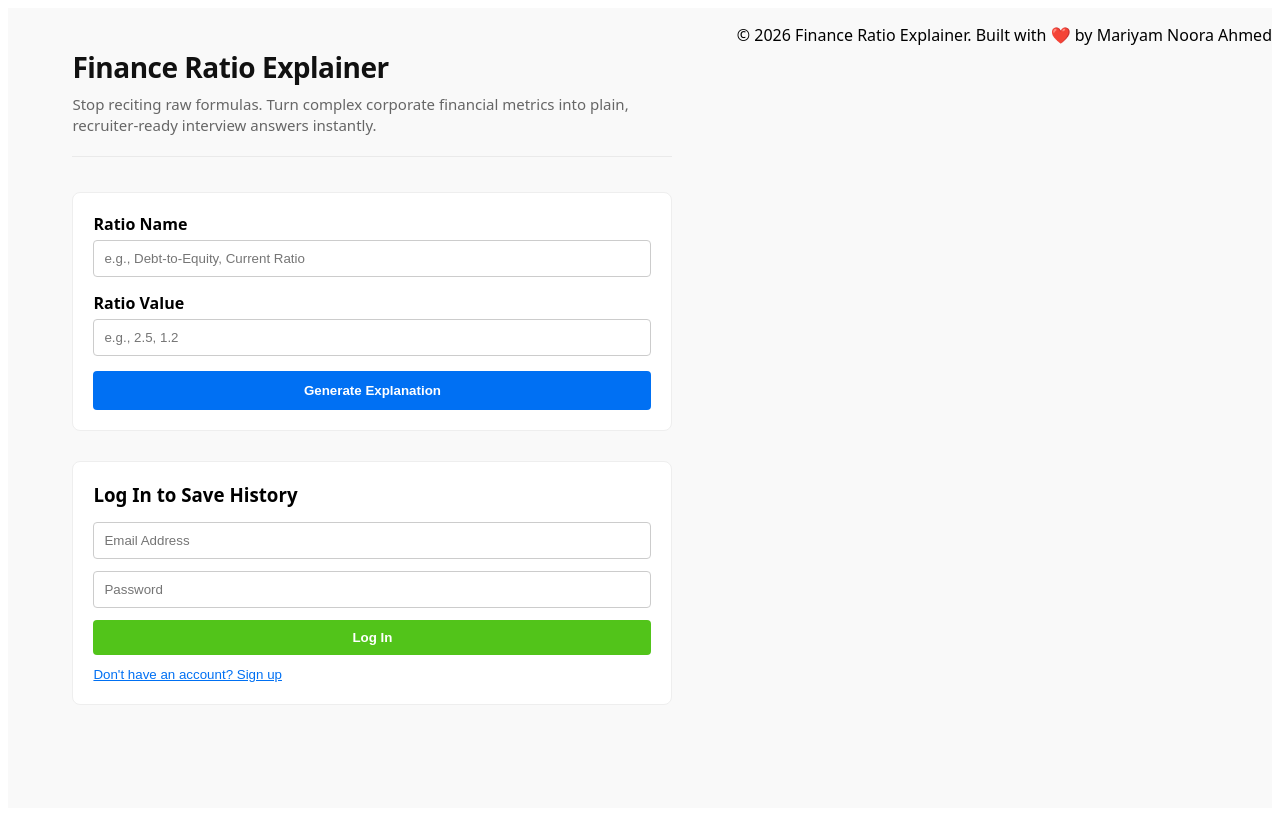
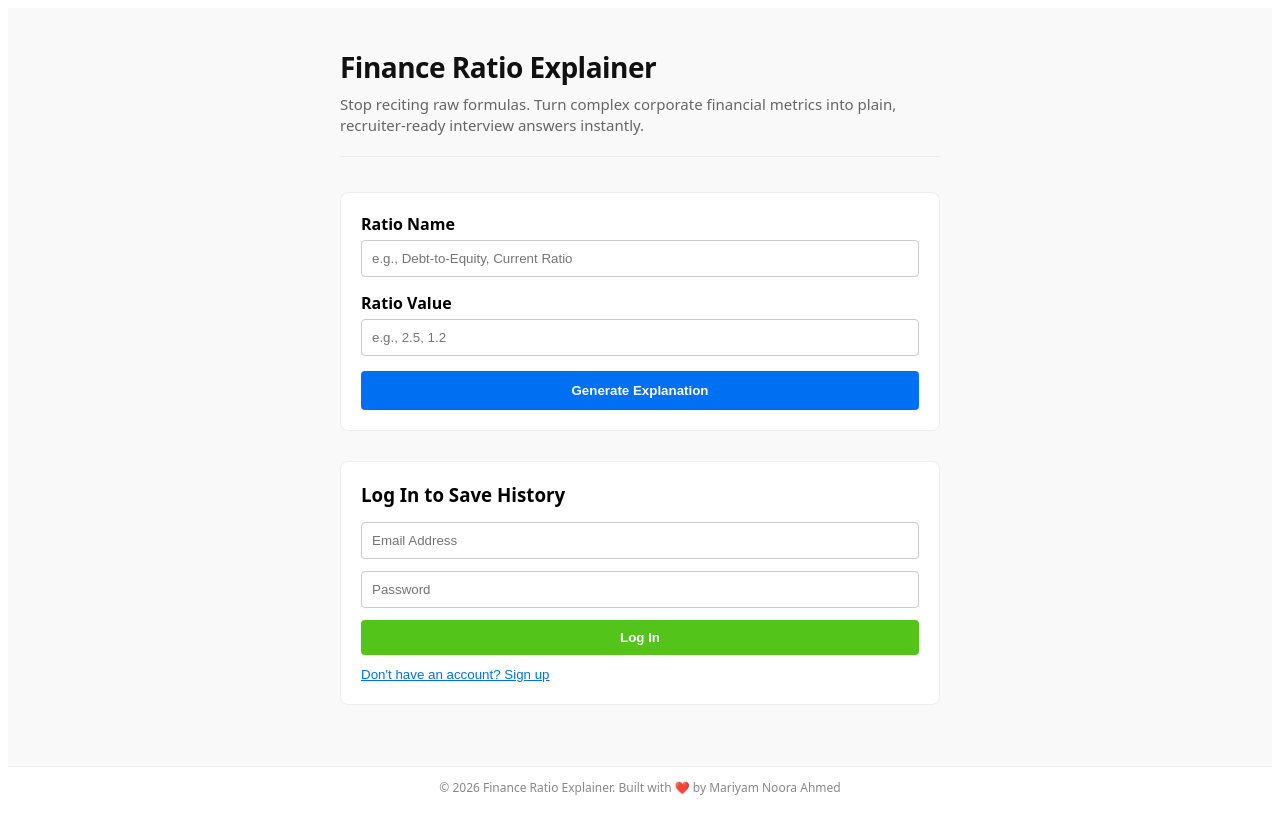
Before and after one commit to Noora-Ahmed/finance-ratio-explainer, a React (Vite) app in the folder frontend/: page / in a window 1280 px wide. Built offline with nearby package versions, Linux system fonts and the light colour scheme.

Commit message:
Move footer to bottom of page and reduce its font size

```diff
--- a/frontend/src/App.jsx
+++ b/frontend/src/App.jsx
@@ -126,7 +126,10 @@ function App() {
   };
 
   return (
-    <div style={{ display: 'flex', fontFamily: 'system-ui, sans-serif', minHeight: '100vh', backgroundColor: '#f9f9f9' }}>
+    <div style={{ display: 'flex', flexDirection: 'column', minHeight: '100vh', fontFamily: 'system-ui, sans-serif', backgroundColor: '#f9f9f9' }}>
+
+      {/* Main two-column layout */}
+      <div style={{ display: 'flex', flex: 1 }}>
 
         {/* Left Workspace Panel */}
         <div style={{ flex: 1, padding: '40px', maxWidth: '600px', margin: '0 auto' }}>
@@ -249,9 +252,21 @@ function App() {
             )}
           </div>
         )}
+      </div>
 
-      <footer className="app-footer">
-        <p>
+      {/* Footer pinned to the bottom of the page */}
+      <footer
+        className="app-footer"
+        style={{
+          textAlign: 'center',
+          padding: '12px',
+          fontSize: '12px',
+          color: '#888',
+          borderTop: '1px solid #eee',
+          backgroundColor: '#fff'
+        }}
+      >
+        <p style={{ margin: 0 }}>
           &copy; 2026 Finance Ratio Explainer. Built with ❤️ by <span>Mariyam Noora Ahmed</span>
         </p>
       </footer>
```
Lines whose indentation alone changed are shown as unchanged.
